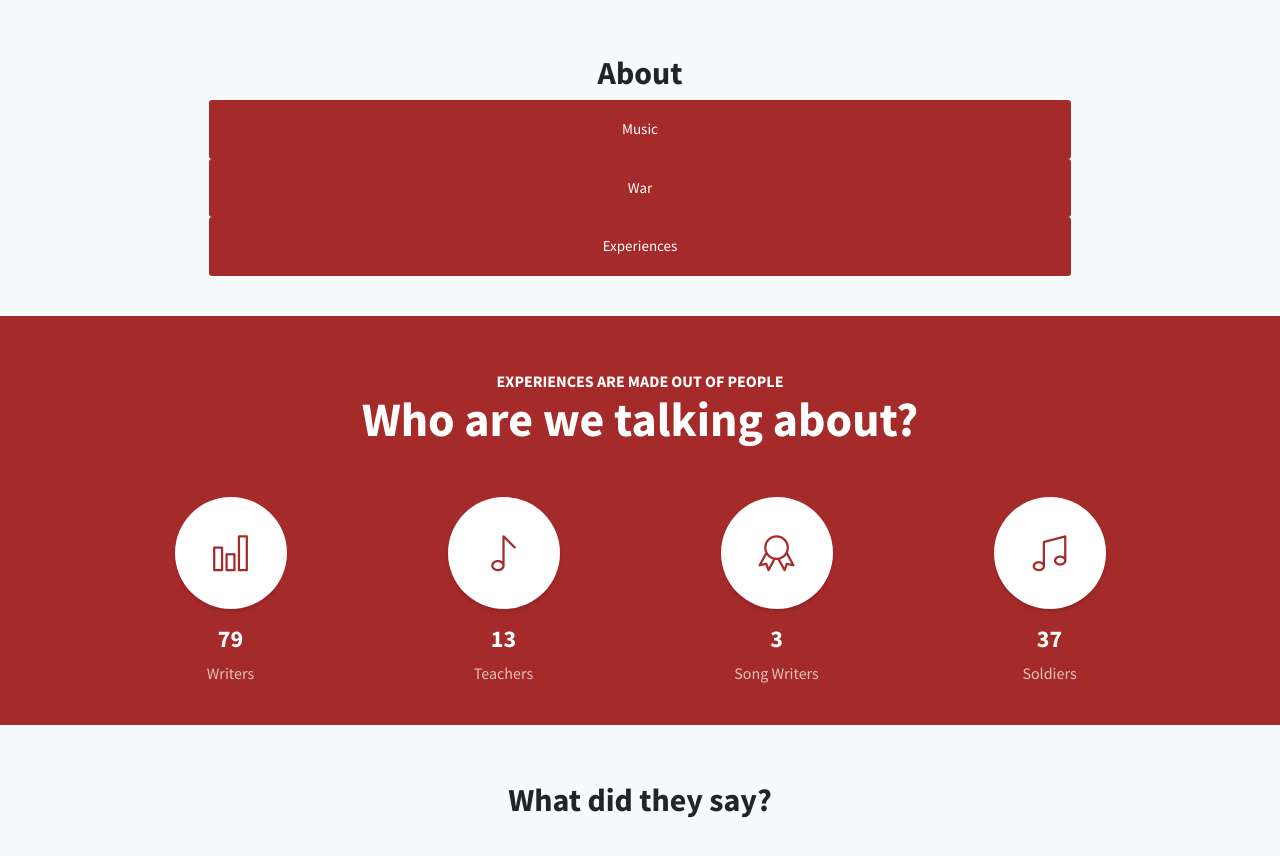
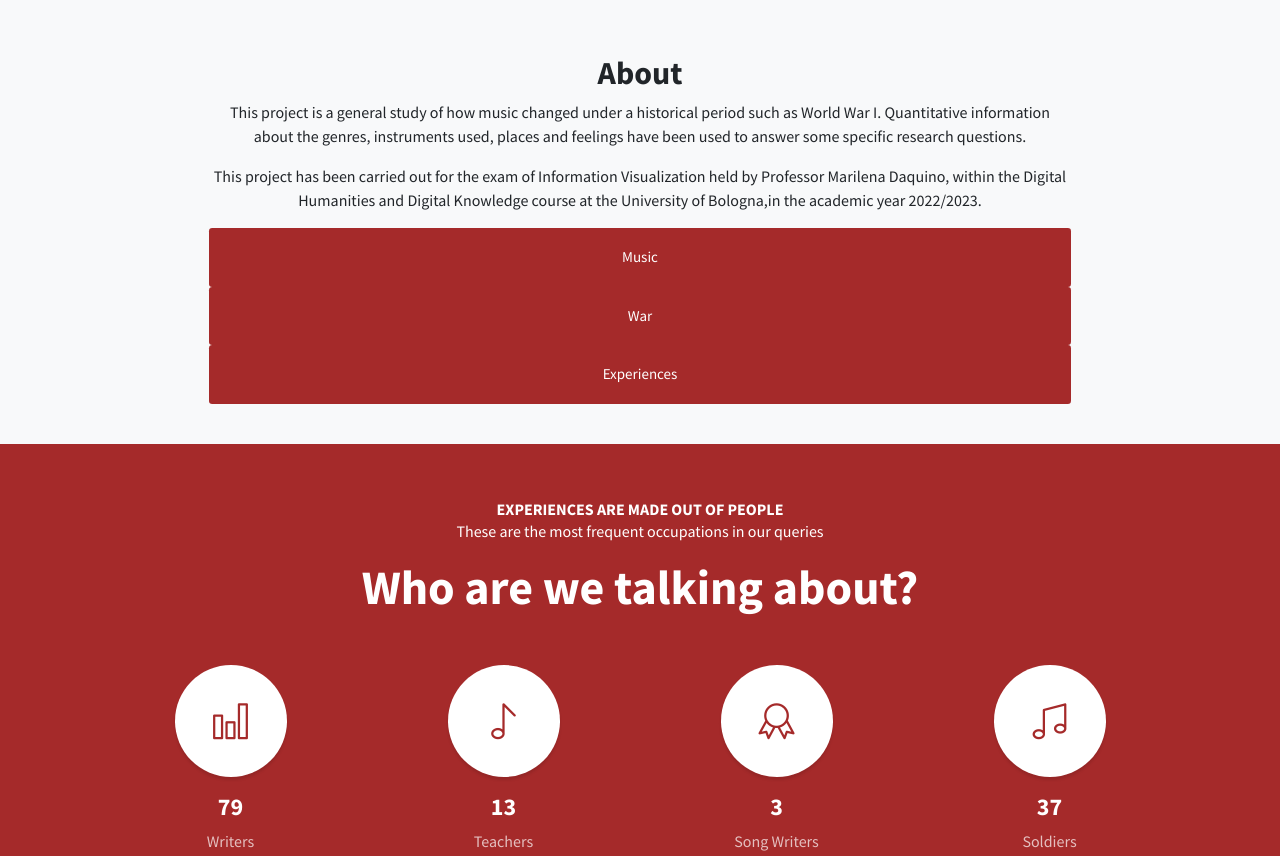
Before and after one commit to InfoViz/InfoViz, a plain HTML site: page index.html in a window 1280 px wide. Shown: the part 802-1658 px from the top of the page. Drawn offline with nearby package versions, Linux system fonts and the light colour scheme; a script that the page names is missing.

Commit message:
project description

```diff
--- a/index.html
+++ b/index.html
@@ -44,6 +44,9 @@
                 <div class="row gx-4 gx-lg-5 justify-content-center">
                     <div class="col-lg-10">
                         <h2>About</h2>
+                        <p>This project is a general study of how music changed under a historical period such as World War I. Quantitative information about the genres, instruments used, places and feelings have been used to answer some specific research questions.</p>
+
+                        <p>This project has been carried out for the exam of Information Visualization held by Professor Marilena Daquino, within the Digital Humanities and Digital Knowledge course at the University of Bologna,in the academic year 2022/2023.</p>
                         <button type="button" class="collapsible">Music</button>
                         <div class="content">
                         <p>Making <b>music</b> is an universal <b>human</b> trait that goes back to at least <b>35,000</b> years ago.
@@ -106,6 +109,7 @@
             <div class="container px-4 px-lg-5">
                 <div class="content-section-heading">
                     <h3 class="text-secondary mb-7">Experiences are made out of people</h3>
+                    <p>These are the most frequent occupations in our queries</p>
                     <h2 class="mb-5">Who are we talking about?</h2>
                 </div>
                 <div class="row gx-4 gx-lg-5">
@@ -363,7 +367,7 @@
                             people’s experiences of listening to music of all kinds, in any historical period and any culture.
                         </p>
                         <br>
-                        <iframe src="Graphs/sentiment_genre.jpg" width="900" height="750"></iframe>
+                        <iframe src="Graphs/viz_sent.svg" width="900" height="750"></iframe>
                         <br>
                         <a class="btn btn-dark btn-xl" href="#services">Explore Data</a>
                     </div>
```
Also changed, not shown: README.md.
